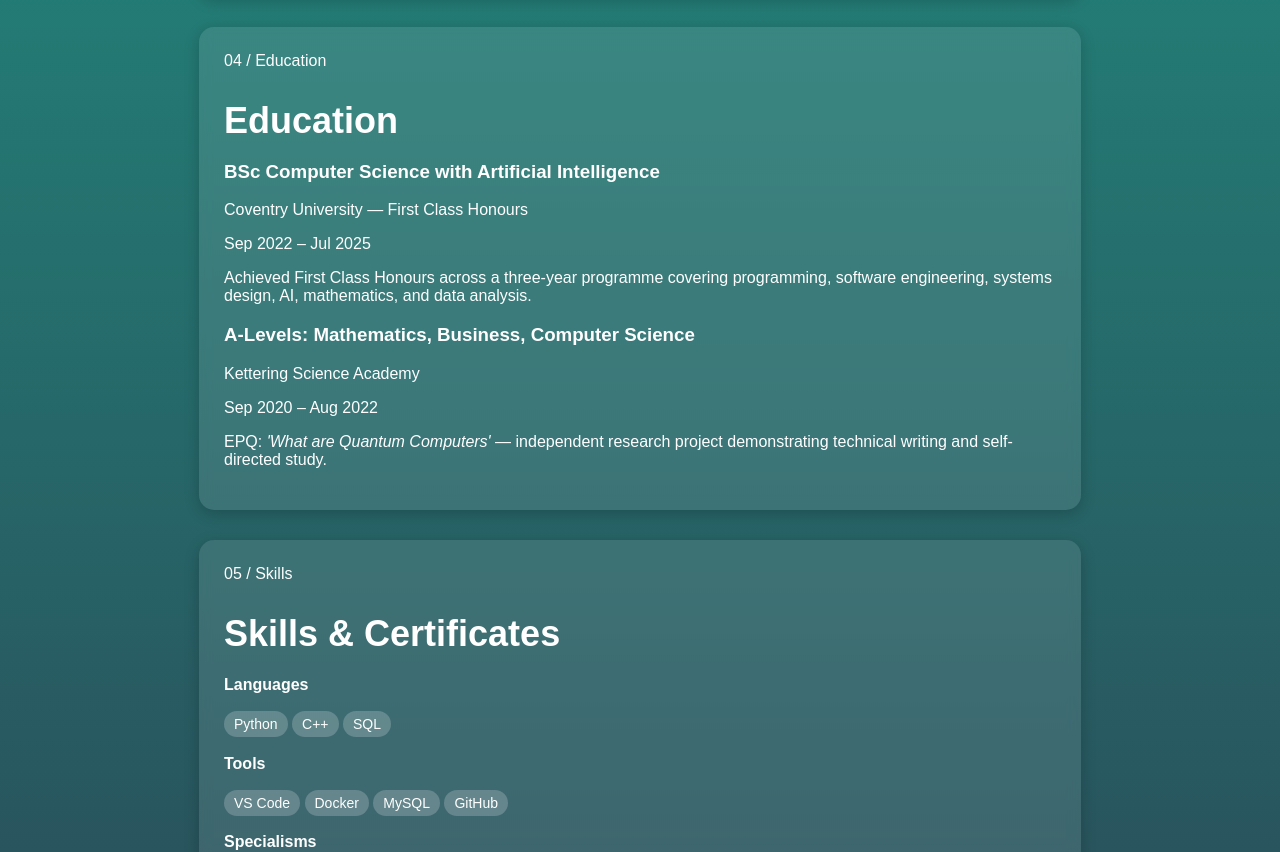
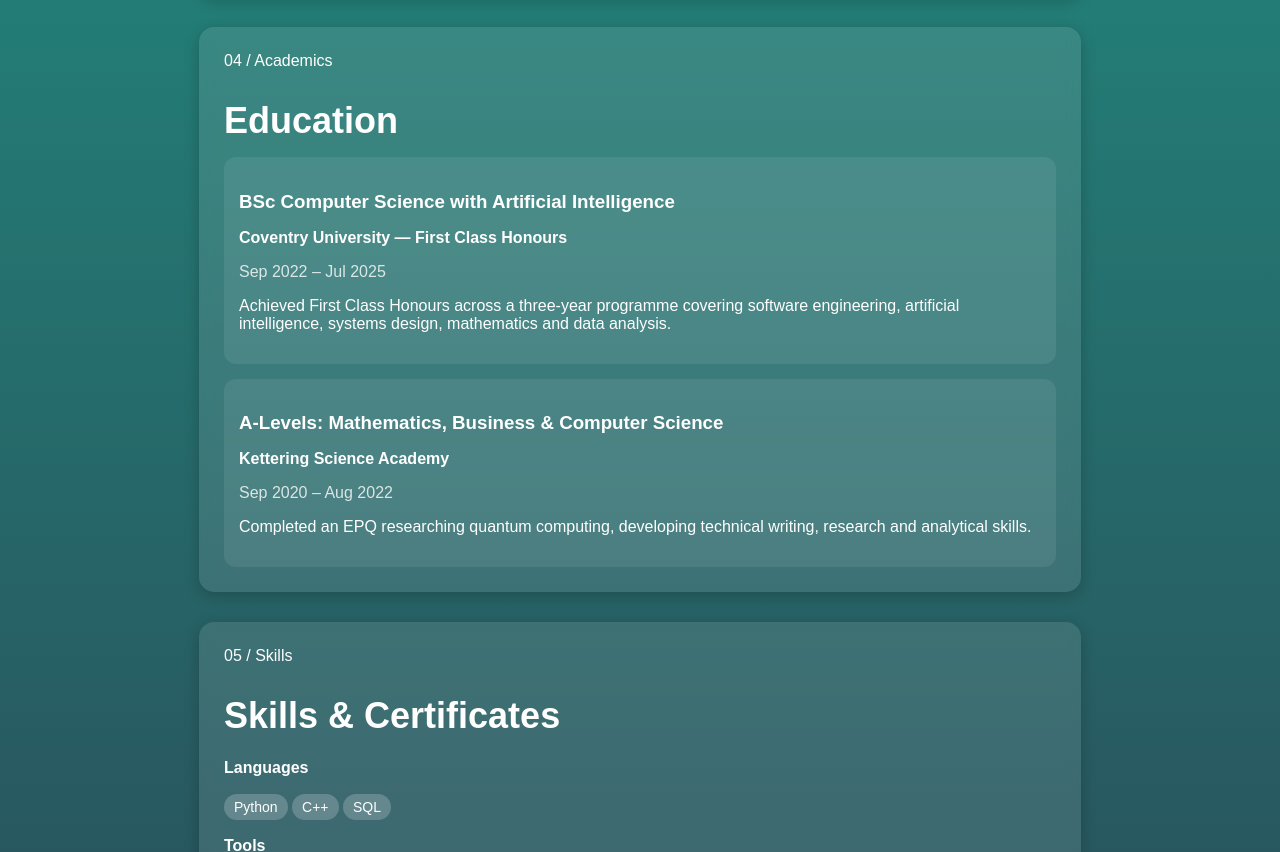
Before and after one commit to xEdwini/portfolio, a plain HTML site: page index.html in a window 1280 px wide. Shown: the part 1479-2331 px from the top of the page. Drawn offline with Linux system fonts and the light colour scheme; a web font is replaced by a local one.

Commit message:
redesigned education section

```diff
--- a/index.html
+++ b/index.html
@@ -150,32 +150,51 @@
         </section>
 
         <section id="education">
-            <span class="section-label">04 / Education</span>
+
+            <span class="section-label">04 / Academics</span>
+
             <h2>Education</h2>
 
-            <article class="card">
-                <div class="card-header">
-                    <div>
-                        <h3>BSc Computer Science with Artificial Intelligence</h3>
-                        <p class="company">Coventry University &mdash; First Class Honours</p>
-                    </div>
-                    <span class="date">Sep 2022 &ndash; Jul 2025</span>
-                </div>
-                <p>Achieved First Class Honours across a three-year programme covering programming, software engineering, systems design, AI, mathematics, and data analysis.</p>
-            </article>
+            <div class="education-card">
 
-            <article class="card">
-                <div class="card-header">
-                    <div>
-                        <h3>A-Levels: Mathematics, Business, Computer Science</h3>
-                        <p class="company">Kettering Science Academy</p>
-                    </div>
-                    <span class="date">Sep 2020 &ndash; Aug 2022</span>
-                </div>
-                <p>EPQ: <em>'What are Quantum Computers'</em> &mdash; independent research project demonstrating technical writing and self-directed study.</p>
-            </article>
+                <h3>BSc Computer Science with Artificial Intelligence</h3>
+
+                <p class="education-school">
+                    Coventry University — First Class Honours
+                </p>
+
+                <p class="education-date">
+                    Sep 2022 – Jul 2025
+                </p>
+
+                <p>
+                    Achieved First Class Honours across a three-year programme
+                    covering software engineering, artificial intelligence,
+                    systems design, mathematics and data analysis.
+                </p>
+
+            </div>
+
+            <div class="education-card">
+
+                <h3>A-Levels: Mathematics, Business & Computer Science</h3>
+
+                <p class="education-school">
+                    Kettering Science Academy
+                </p>
+
+                <p class="education-date">
+                    Sep 2020 – Aug 2022
+                </p>
+
+                <p>
+                    Completed an EPQ researching quantum computing,
+                    developing technical writing, research and analytical skills.
+                </p>
+
+            </div>
+
         </section>
-
         <section id="skills">
             <span class="section-label">05 / Skills</span>
             <h2>Skills &amp; Certificates</h2>
--- a/styles.css
+++ b/styles.css
@@ -162,6 +162,27 @@ button:hover {
     background:#24a887;
 }
 
+.education-card{
+    margin-top:15px;
+    padding:15px;
+    background-color:rgba(255,255,255,0.08);
+    border-radius:12px;
+}
+
+.education-card h3{
+    margin-bottom:10px;
+}
+
+.education-school{
+    font-weight:bold;
+    margin-bottom:10px;
+}
+
+.education-date{
+    color:rgba(255,255,255,0.8);
+    margin-bottom:15px;
+}
+
 /* MOBILE */
 
 @media (max-width: 900px){
```
